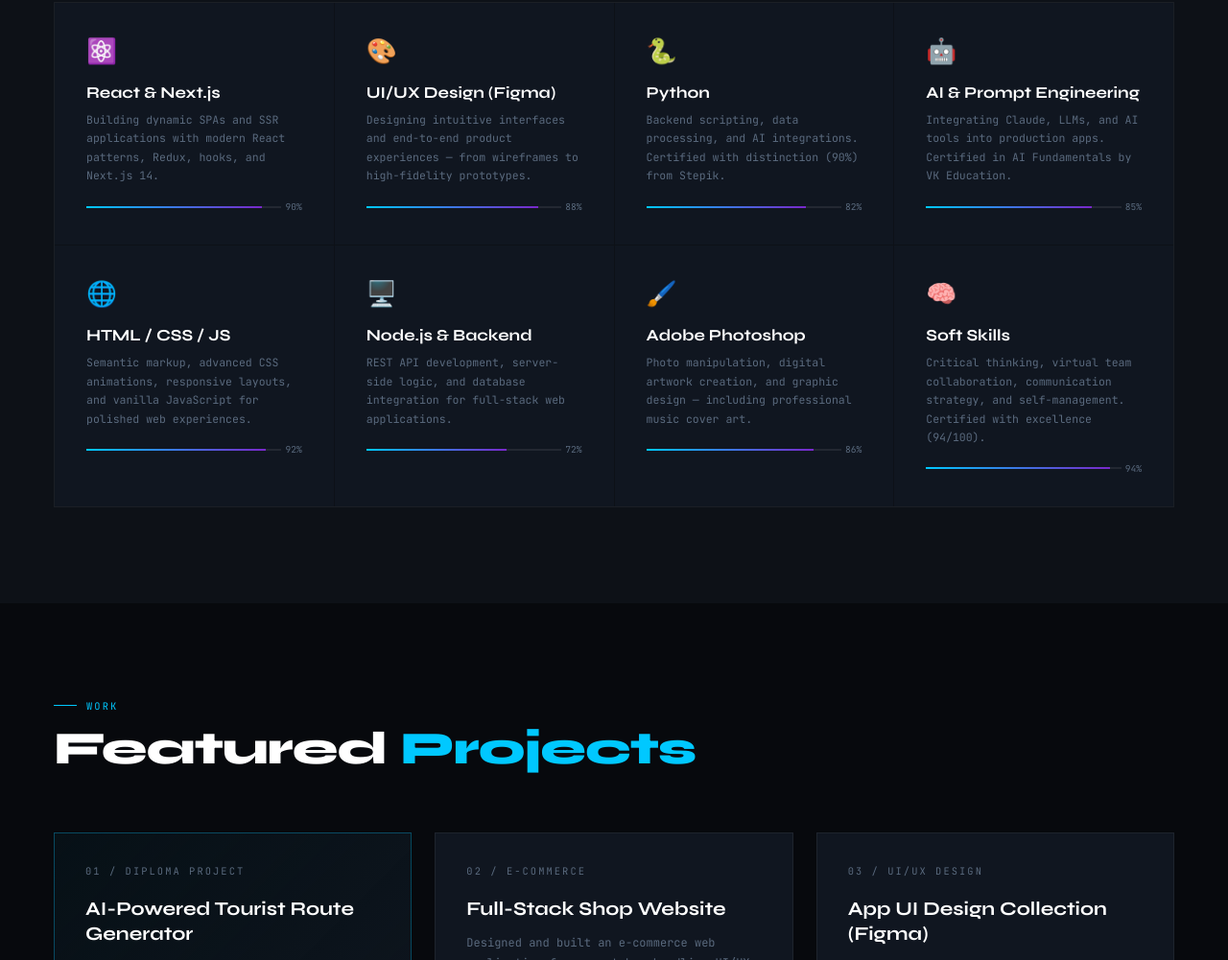
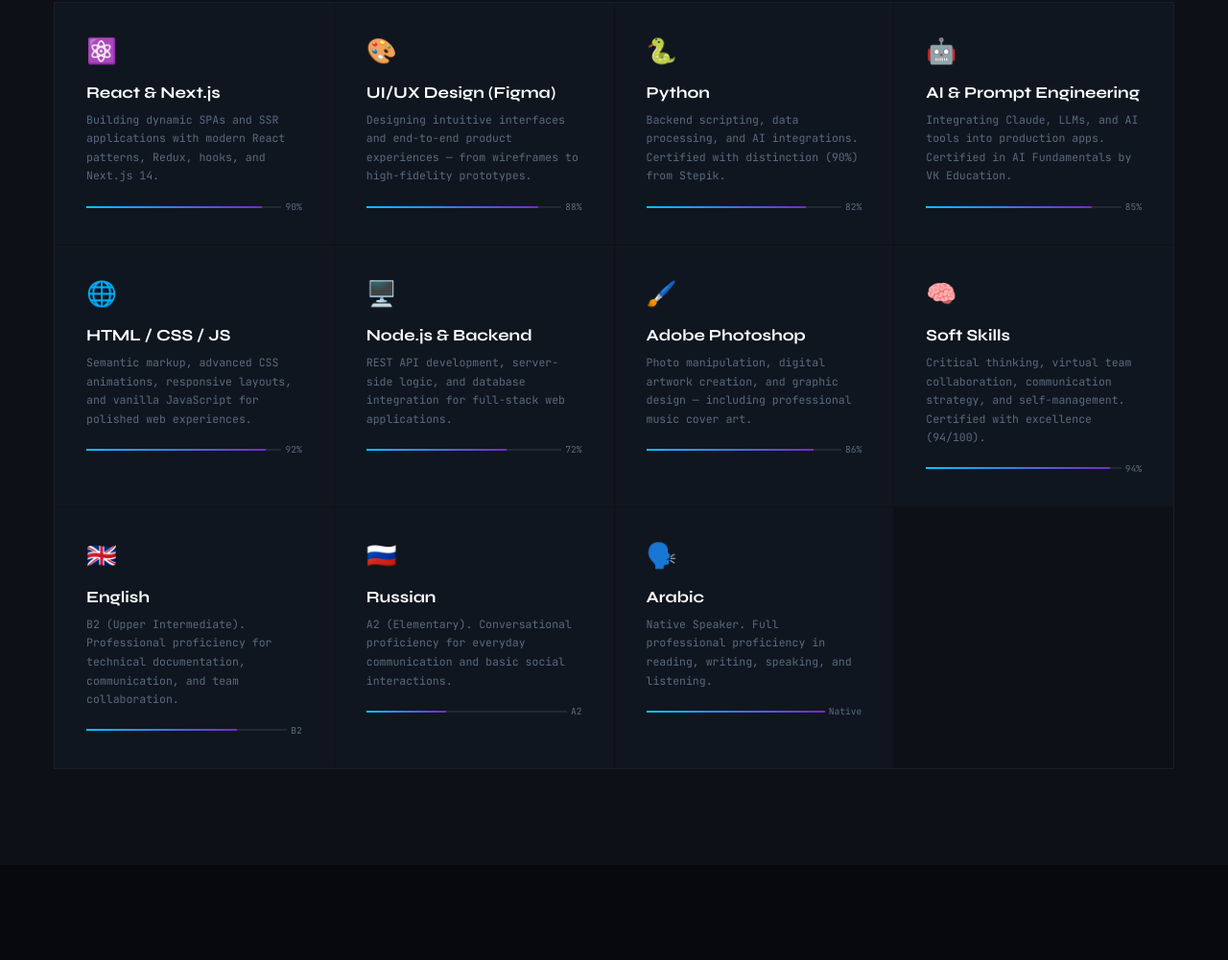
Before and after one commit to EyAdOoOoOo/portfolio-en, a plain HTML site: page index.html in a window 1280 px wide. Shown: the part 1037-2038 px from the top of the page at 96% size. Drawn offline with Linux system fonts and the light colour scheme; a web font is replaced by a local one.

Commit message:
Update index.html

```diff
--- a/index.html
+++ b/index.html
@@ -1195,6 +1195,36 @@
                         <div class="skill-bar">
                             <div class="skill-fill" style="width:94%"></div>
                         </div><span class="skill-pct">94%</span>
+                    </div>
+                </div>
+                <div class="skill-card">
+                    <div class="skill-icon">🇬🇧</div>
+                    <div class="skill-name">English</div>
+                    <div class="skill-desc">B2 (Upper Intermediate). Professional proficiency for technical documentation, communication, and team collaboration.</div>
+                    <div class="skill-level">
+                        <div class="skill-bar">
+                            <div class="skill-fill" style="width:75%"></div>
+                        </div><span class="skill-pct">B2</span>
+                    </div>
+                </div>
+                <div class="skill-card">
+                    <div class="skill-icon">🇷🇺</div>
+                    <div class="skill-name">Russian</div>
+                    <div class="skill-desc">A2 (Elementary). Conversational proficiency for everyday communication and basic social interactions.</div>
+                    <div class="skill-level">
+                        <div class="skill-bar">
+                            <div class="skill-fill" style="width:40%"></div>
+                        </div><span class="skill-pct">A2</span>
+                    </div>
+                </div>
+                <div class="skill-card">
+                    <div class="skill-icon">🗣️</div>
+                    <div class="skill-name">Arabic</div>
+                    <div class="skill-desc">Native Speaker. Full professional proficiency in reading, writing, speaking, and listening.</div>
+                    <div class="skill-level">
+                        <div class="skill-bar">
+                            <div class="skill-fill" style="width:100%"></div>
+                        </div><span class="skill-pct">Native</span>
                     </div>
                 </div>
             </div>
```
